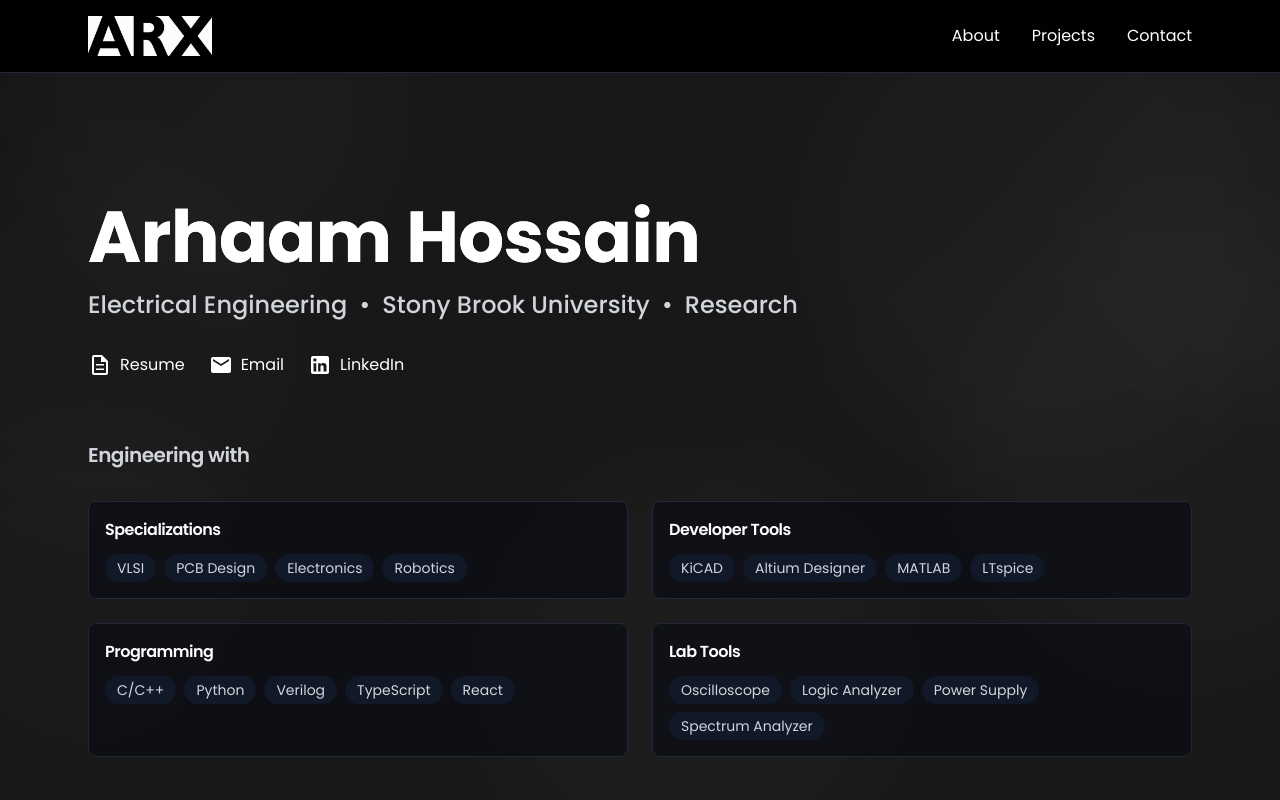
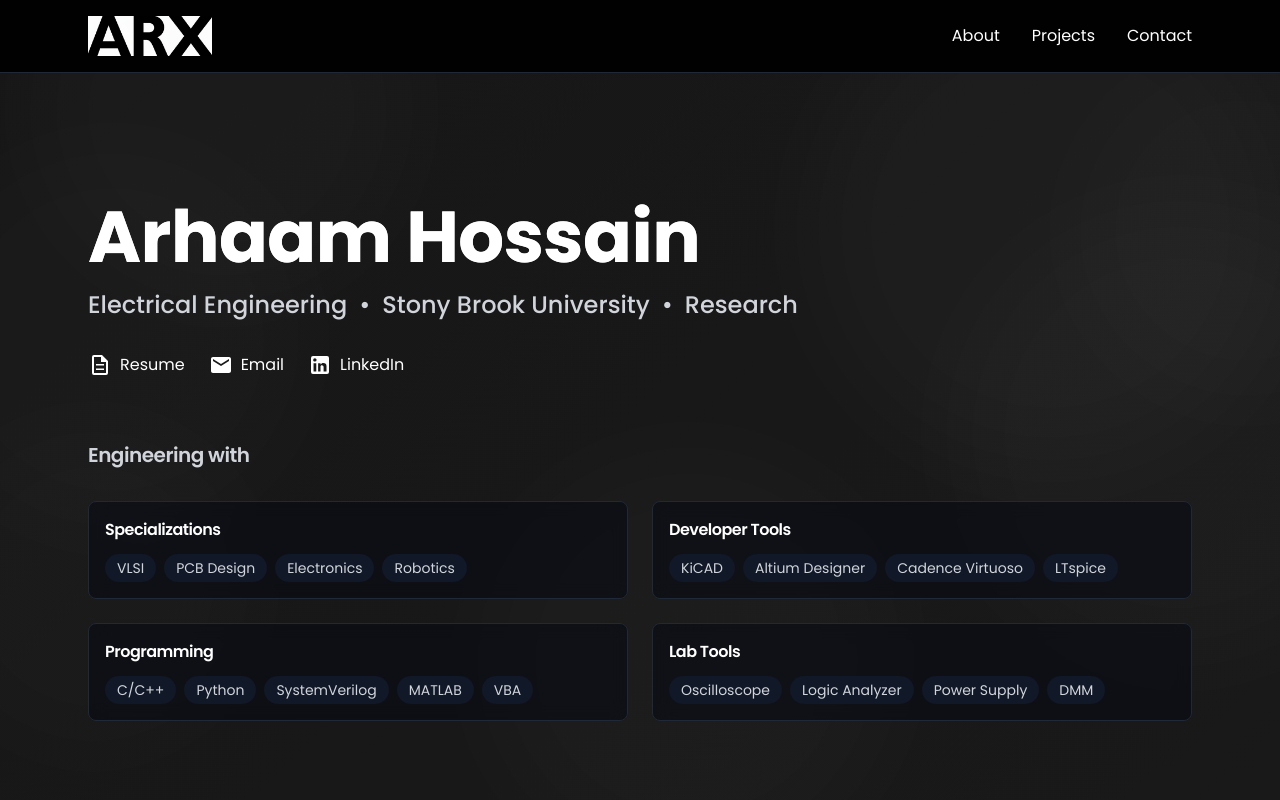
Before and after one commit to arhaamhossain/ARX, a Next.js app: page /ARX/ in a window 1280 px wide. Shown: the top 800 px of the page. Built offline with nearby package versions, Linux system fonts and the light colour scheme.

Commit message:
Update technology stack items

```diff
--- a/pages/index.tsx
+++ b/pages/index.tsx
@@ -177,12 +177,12 @@ const categories: ProjectCategory[] = [
 
 const technologies = [
   { category: "Specializations", items: ["VLSI", "PCB Design", "Electronics", "Robotics"] },
-  { category: "Developer Tools", items: ["KiCAD", "Altium Designer", "MATLAB", "LTspice"] },
+  { category: "Developer Tools", items: ["KiCAD", "Altium Designer", "Cadence Virtuoso", "LTspice"] },
   {
     category: "Programming",
-    items: ["C/C++", "Python", "Verilog", "TypeScript", "React"],
+    items: ["C/C++", "Python", "SystemVerilog", "MATLAB", "VBA"],
   },
-  { category: "Lab Tools", items: ["Oscilloscope", "Logic Analyzer", "Power Supply", "Spectrum Analyzer"] },
+  { category: "Lab Tools", items: ["Oscilloscope", "Logic Analyzer", "Power Supply", "DMM"] },
 ];
 
 export default function Home() {
```
